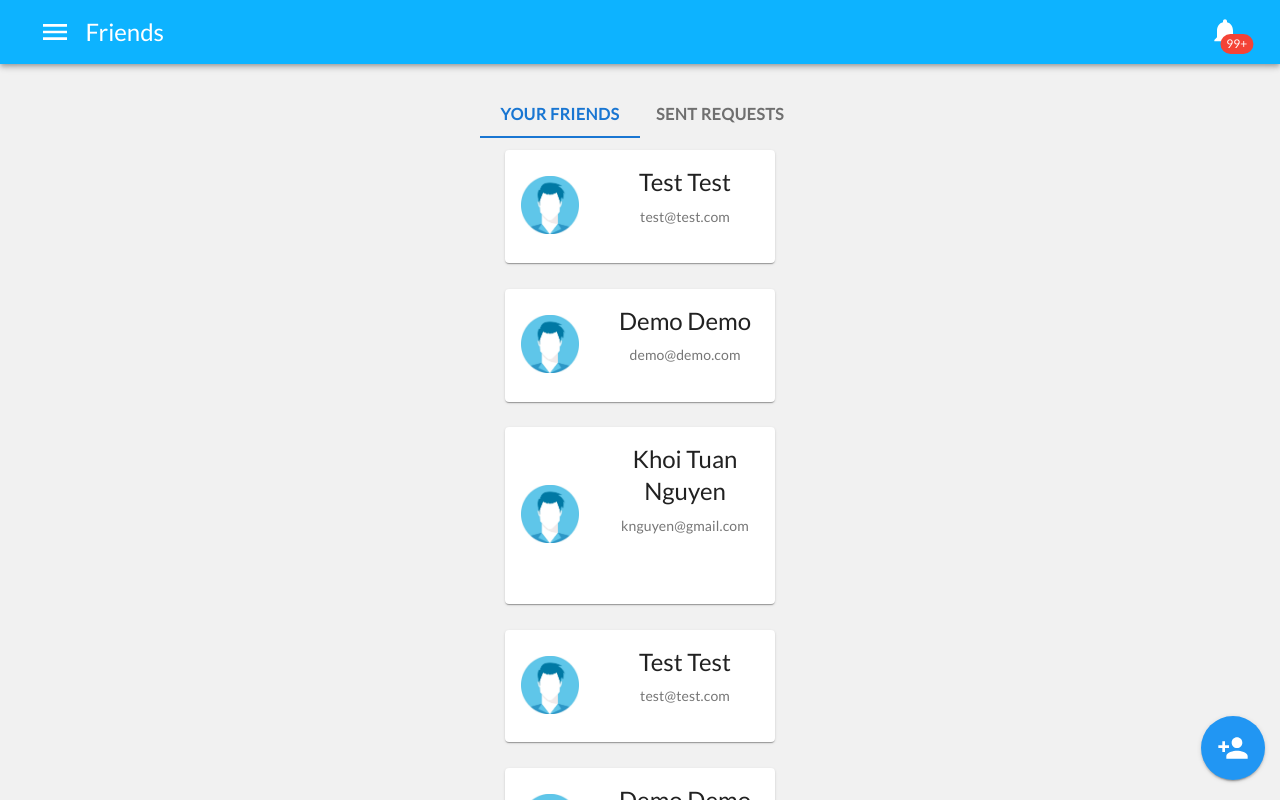
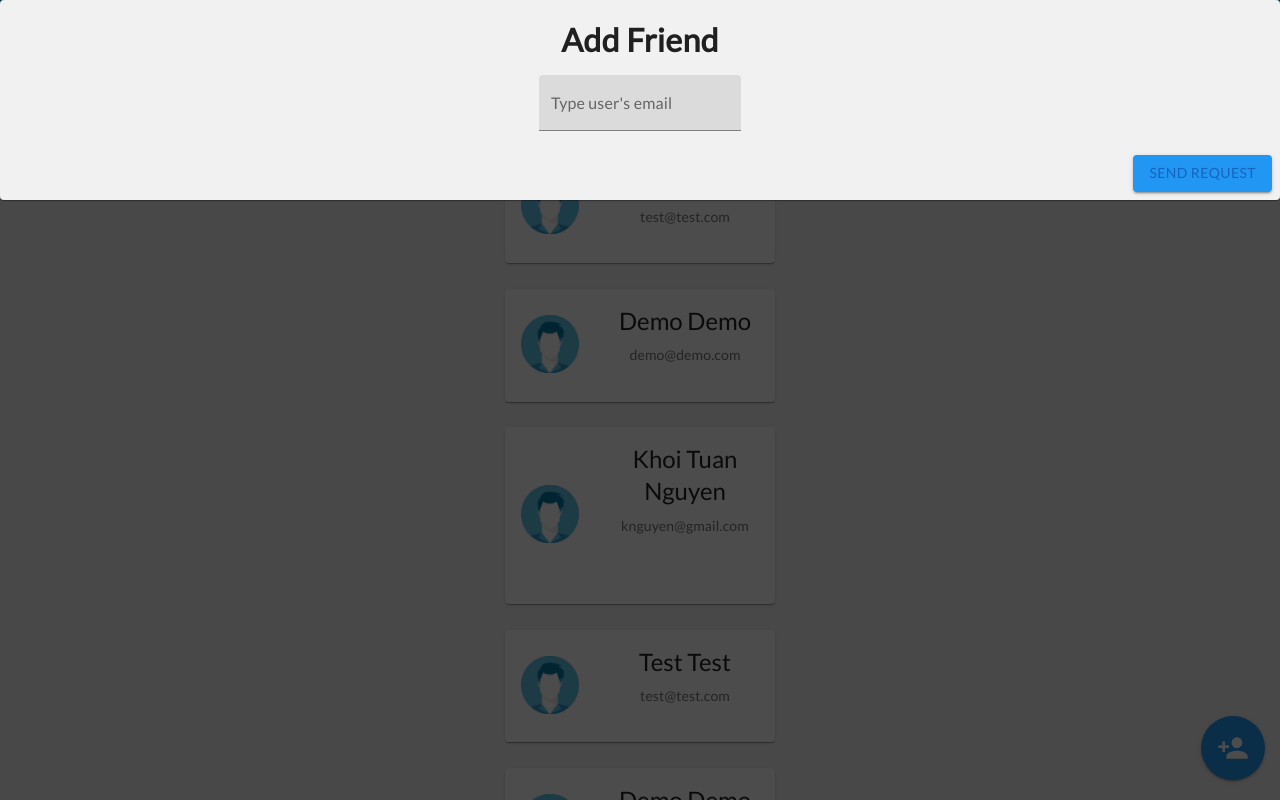
Before and after one commit to KhoiUna/chekchat, a Next.js app in the folder client/: page /friends in a window 1280 px wide. Shown: the top 800 px of the page. Built offline with nearby package versions, Linux system fonts and the light colour scheme.

Commit message:
update friend popup UI

```diff
--- a/client/components/friends/friend_popup.js
+++ b/client/components/friends/friend_popup.js
@@ -1,7 +1,62 @@
+import {
+  makeStyles,
+  createMuiTheme,
+  MuiThemeProvider,
+} from "@material-ui/core/styles";
+import Card from "@material-ui/core/Card";
+import CardActions from "@material-ui/core/CardActions";
+import CardContent from "@material-ui/core/CardContent";
+import Button from "@material-ui/core/Button";
+import Typography from "@material-ui/core/Typography";
+import utilStyles from "../../styles/utils.module.css";
+import TextField from "@material-ui/core/TextField";
+import HUE from "@material-ui/core/colors/blue";
+
+const useStyles = makeStyles((theme) => ({
+  root: {
+    position: "absolute",
+    backgroundColor: "#f1f1f1",
+    width: "100%",
+  },
+  title: {
+    fontSize: "2rem",
+    fontWeight: "bold",
+  },
+  alignRight: {
+    float: "right",
+  },
+}));
+
+const buttonTheme = createMuiTheme({
+  palette: {
+    primary: { main: HUE[500], contrastText: "white" },
+  },
+});
+
 export default function FriendPopup() {
+  const classes = useStyles();
+
   return (
-    <>
-      <p></p>
-    </>
+    <div className={utilStyles.popup_layer}>
+      <Card className={classes.root}>
+        <CardContent>
+          <Typography gutterBottom className={classes.title}>
+            Add Friend
+          </Typography>
+
+          <form noValidate autoComplete="off">
+            <TextField label="Type user's email" variant="filled" />
+          </form>
+        </CardContent>
+
+        <CardActions className={classes.alignRight}>
+          <MuiThemeProvider theme={buttonTheme}>
+            <Button variant="contained" color="primary">
+              Send request
+            </Button>
+          </MuiThemeProvider>
+        </CardActions>
+      </Card>
+    </div>
   );
 }
--- a/client/pages/friends.js
+++ b/client/pages/friends.js
@@ -14,6 +14,7 @@ import {
   makeStyles,
   MuiThemeProvider,
 } from "@material-ui/core/styles";
+import FriendPopup from "../components/friends/friend_popup";
 
 const friendsArray = [
   {
@@ -66,7 +67,7 @@ const useStyles = makeStyles({
     position: "fixed",
     bottom: "1rem",
     right: "0.8rem",
-    zIndex: 100,
+    zIndex: 1,
   },
   tabTitle: {
     fontWeight: "bold",
@@ -131,6 +132,8 @@ export default function Friends() {
         </Grid>
       )}
 
+      {!false && <FriendPopup />}
+
       <MuiThemeProvider theme={buttonTheme}>
         <Button variant="contained" color="primary" className={classes.button}>
           <PersonAddIcon
--- a/client/styles/utils.module.css
+++ b/client/styles/utils.module.css
@@ -12,3 +12,15 @@
   border-radius: 100%;
   margin: 0 0.6rem;
 }
+
+.popup_layer {
+  position: fixed;
+  width: 100%;
+  top: 0;
+  left: 0;
+  right: 0;
+  bottom: 0;
+  background: rgba(0, 0, 0, 0.7);
+  cursor: pointer;
+  z-index: 2;
+}
```
